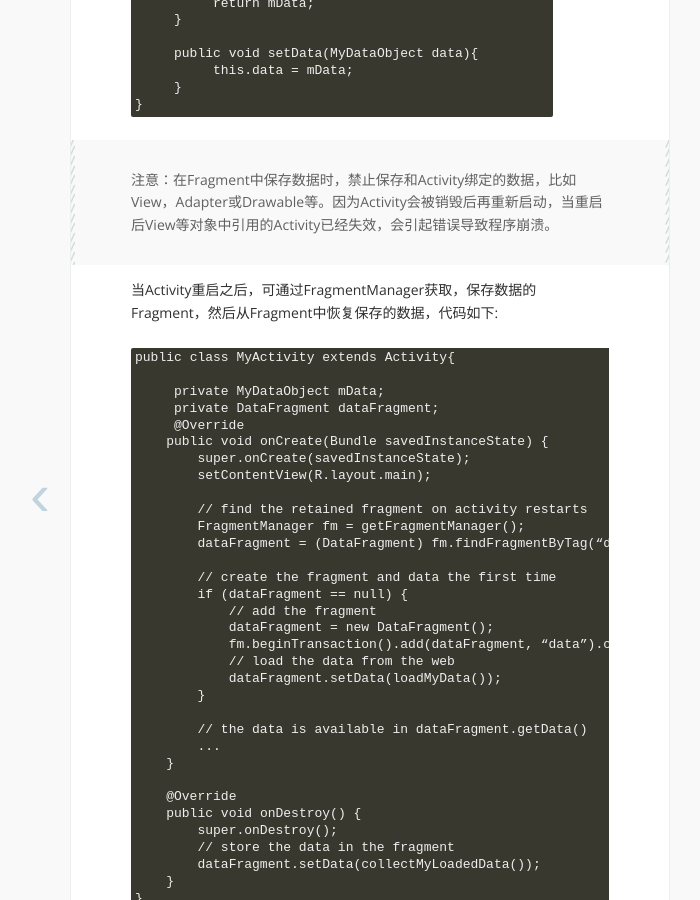
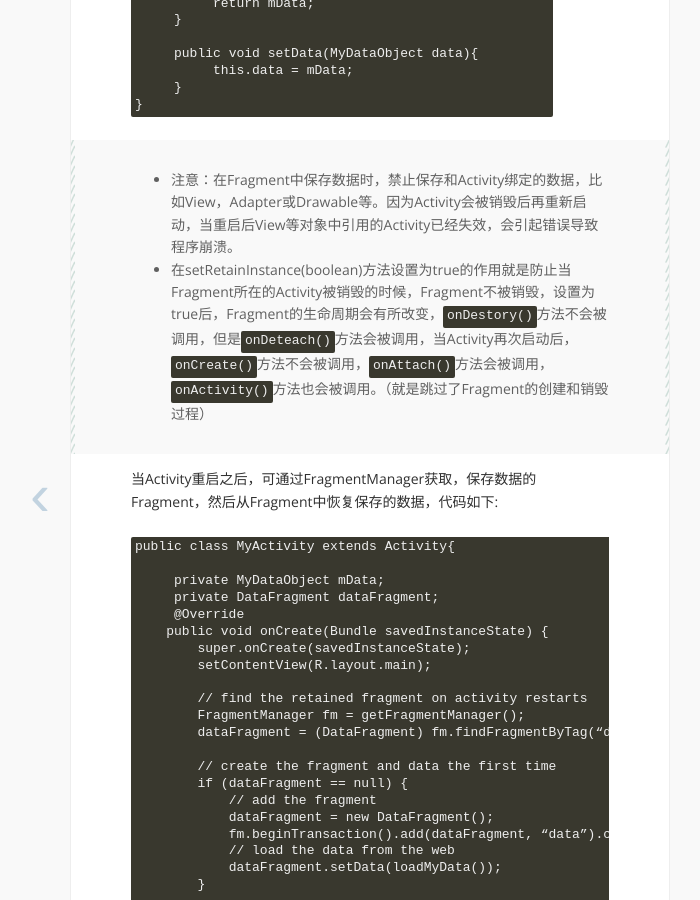
Before and after one commit to TedYin/tedyin.github.io, a Jekyll site: the page built from _posts/2014-09-21-handling-congfig-change.md, in a window 1280 px wide and 900 px high, scrolled down 1600 px. Shown: the whole window, without its empty margins (270-970 px from the left). Built offline with Jekyll 4.4.1, drawn with Linux system fonts in a browser that asks for light colours; Markdown is read by kramdown in place of the engine named in the settings; comment, search, counter and statistics services are not loaded.

Commit message:
modify blog handling runtime

```diff
--- a/_posts/2014-09-21-handling-congfig-change.md
+++ b/_posts/2014-09-21-handling-congfig-change.md
@@ -52,7 +52,8 @@ public class DataFragment extends Framgent{
 
 {% endhighlight %}
 
-> 注意：在Fragment中保存数据时，禁止保存和Activity绑定的数据，比如View，Adapter或Drawable等。因为Activity会被销毁后再重新启动，当重启后View等对象中引用的Activity已经失效，会引起错误导致程序崩溃。
+> + 注意：在Fragment中保存数据时，禁止保存和Activity绑定的数据，比如View，Adapter或Drawable等。因为Activity会被销毁后再重新启动，当重启后View等对象中引用的Activity已经失效，会引起错误导致程序崩溃。
+ + 在setRetainInstance(boolean)方法设置为true的作用就是防止当Fragment所在的Activity被销毁的时候，Fragment不被销毁，设置为true后，Fragment的生命周期会有所改变，`onDestory()`方法不会被调用，但是`onDeteach()`方法会被调用，当Activity再次启动后，`onCreate()`方法不会被调用，`onAttach()`方法会被调用，`onActivity()`方法也会被调用。（就是跳过了Fragment的创建和销毁过程）
 
 当Activity重启之后，可通过FragmentManager获取，保存数据的Fragment，然后从Fragment中恢复保存的数据，代码如下:
 
```
